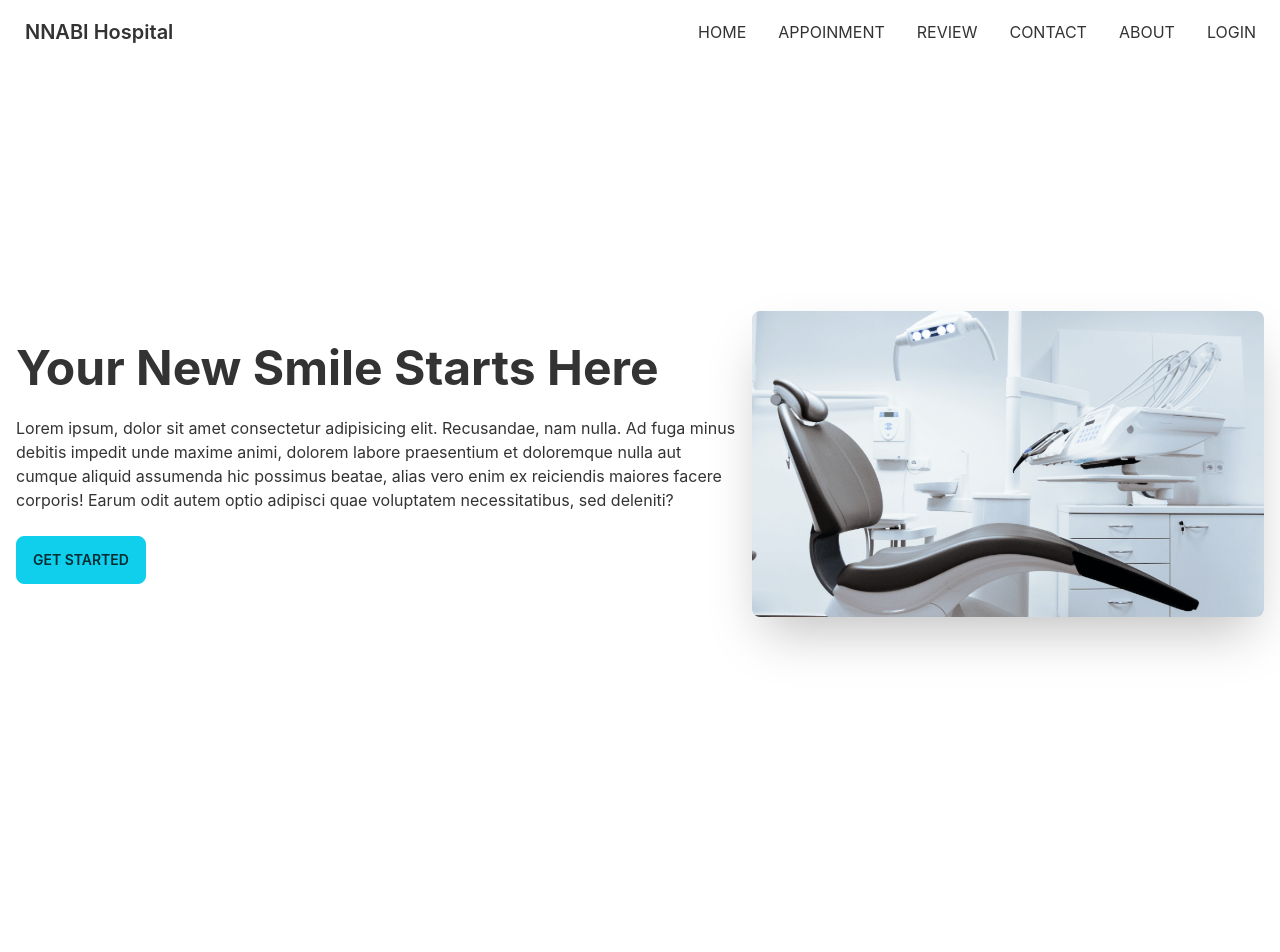
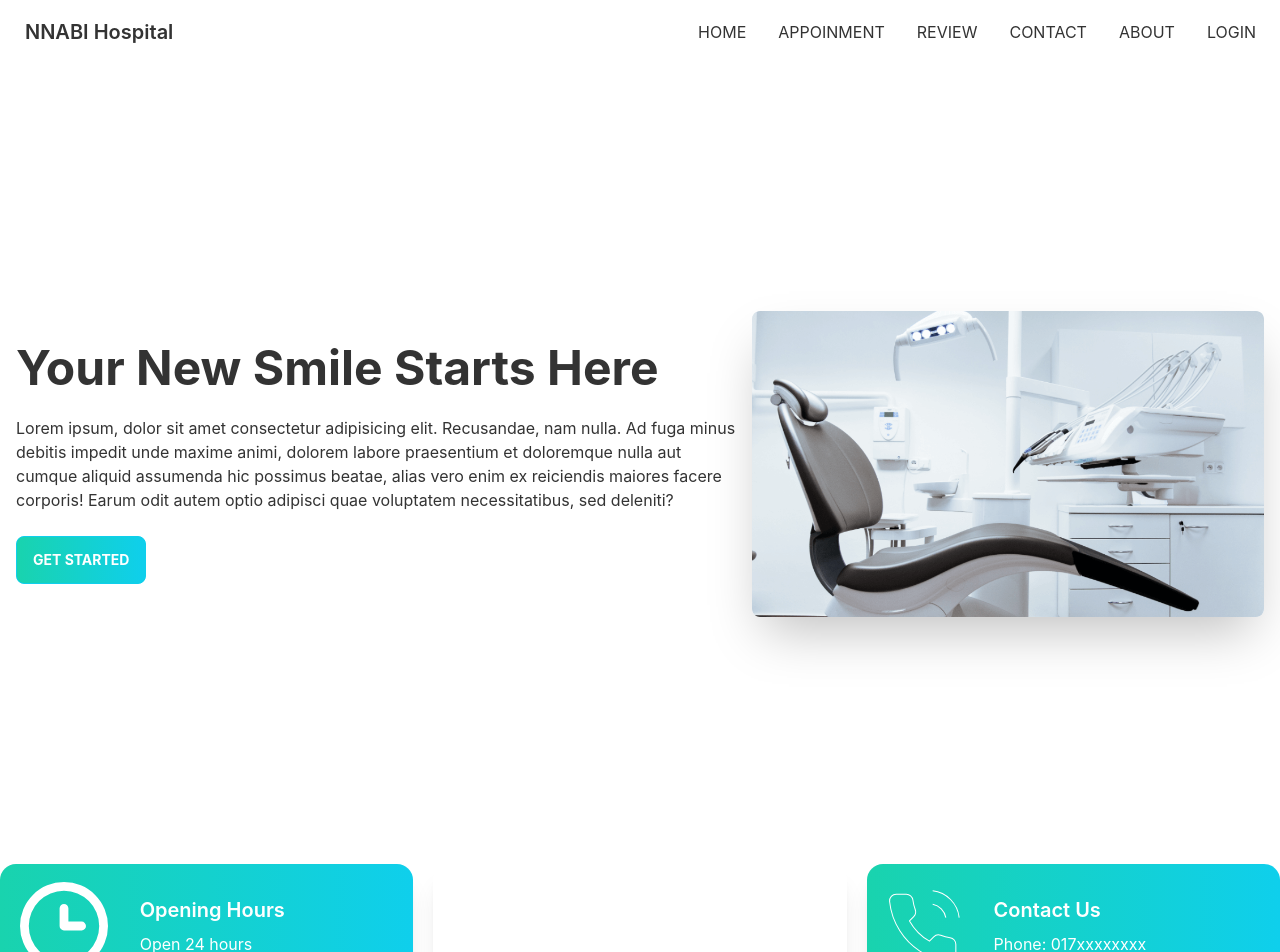
Before and after one commit to nnabicse/nnabi-hospital-client, a React (Create React App) app: page / in a window 1280 px wide. Shown: the top 952 px of the page. Before the commit the page ends 864 px from the top, so only its background shows below. Built offline with nearby package versions, Linux system fonts and the light colour scheme.

Commit message:
info cards added

```diff
--- a/src/Pages/Home/Banner.js
+++ b/src/Pages/Home/Banner.js
@@ -10,7 +10,7 @@
                 <div>
                     <h1 class="text-5xl font-bold">Your New Smile Starts Here</h1>
                     <p class="py-6">Lorem ipsum, dolor sit amet consectetur adipisicing elit. Recusandae, nam nulla. Ad fuga minus debitis impedit unde maxime animi, dolorem labore praesentium et doloremque nulla aut cumque aliquid assumenda hic possimus beatae, alias vero enim ex reiciendis maiores facere corporis! Earum odit autem optio adipisci quae voluptatem necessitatibus, sed deleniti?</p>
-                    <button class="btn btn-primary">Get Started</button>
+                    <button class="btn btn-primary uppercase text-white font-bold bg-gradient-to-r from-secondary to-primary">Get Started</button>
                 </div>
             </div>
         </div>
--- a/src/Pages/Home/Home.js
+++ b/src/Pages/Home/Home.js
@@ -1,11 +1,13 @@
 import React from 'react';
 import Banner from './Banner';
 import './Home.css';
+import Info from './Info';
 
 const Home = () => {
     return (
         <div>
             <Banner></Banner>
+            <Info></Info>
         </div>
     );
 };
--- /dev/null
+++ b/src/Pages/Home/Info.js
@@ -0,0 +1,34 @@
+import React from 'react';
+import './Info.css'
+import InfoCard from './InfoCard';
+import clock from '../../assets/icons/clock.svg';
+import marker from '../../assets/icons/marker.svg';
+import phone from '../../assets/icons/phone.svg';
+
+const Info = () => {
+
+    return (
+        <div className='grid grid-cols-1 lg:grid-cols-3 gap-5'>
+            <InfoCard
+                img={clock}
+                cardTitle="Opening Hours"
+                cardDesc="Open 24 hours"
+                bgClass="bg-gradient-to-r from-secondary to-primary"
+            ></InfoCard>
+            <InfoCard
+                img={marker}
+                cardTitle="Our Locations"
+                cardDesc="House # 25, 25 Road No. 2"
+                bgClass="bg-accent"
+            ></InfoCard>
+            <InfoCard
+                img={phone}
+                cardTitle="Contact Us"
+                cardDesc="Phone: 017xxxxxxxx"
+                bgClass="bg-gradient-to-r from-secondary to-primary"
+            ></InfoCard>
+        </div>
+    );
+};
+
+export default Info;
--- /dev/null
+++ b/src/Pages/Home/InfoCard.js
@@ -0,0 +1,16 @@
+import React from 'react';
+
+const InfoCard = (props) => {
+    const { img, cardTitle, cardDesc, bgClass } = props
+    return (
+        <div class={`card lg:card-side bg-base-100 shadow-xl ${bgClass}`}>
+            <figure className='pl-5'><img src={img} alt="Album" /></figure>
+            <div class="card-body text-white">
+                <h2 class="card-title">{cardTitle}</h2>
+                <p>{cardDesc}</p>
+            </div>
+        </div>
+    );
+};
+
+export default InfoCard;
```
Also changed, not shown: src/Pages/Home/Info.css (added), src/Pages/Home/InfoCard.css (added).
